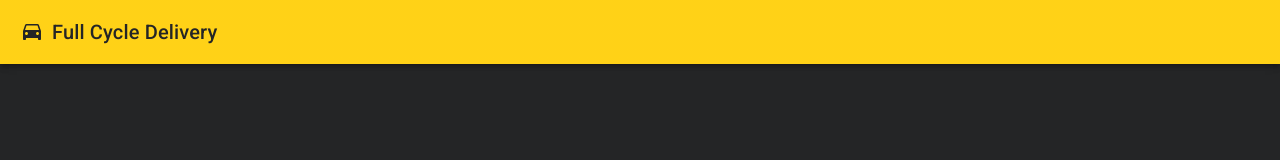
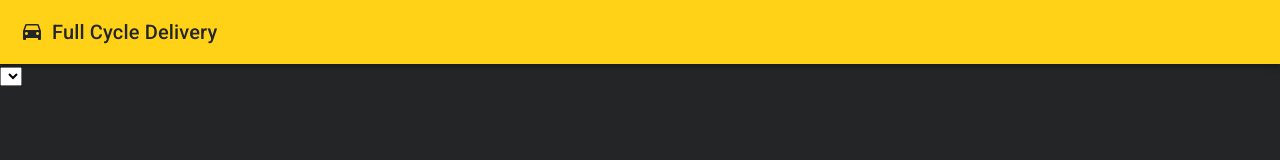
Before and after one commit to ADRIANOANIMUS/vehicle-monitoring, a React (Create React App) app in the folder reactjs/: page / in a window 1280 px wide. Shown: the top 160 px of the page. Built offline with nearby package versions, Linux system fonts and the light colour scheme.

Commit message:
Creating form field

```diff
--- a/reactjs/src/App.tsx
+++ b/reactjs/src/App.tsx
@@ -1,4 +1,4 @@
-import { CssBaseline, Grid, ThemeProvider} from "@mui/material";
+import { CssBaseline, Grid, MenuItem, ThemeProvider} from "@mui/material";
 import { Navbar } from "./components/Navbar";
 import theme from './theme';
 
@@ -8,7 +8,16 @@ function App() {
       <CssBaseline/>
       <Navbar/>
       <Grid container>
-        <Grid item xs={12} sm={3}></Grid>
+        <Grid item xs={12} sm={3}>
+          <form>
+            <select>
+              <MenuItem value="">
+                <em>Select one route</em>
+
+              </MenuItem>
+            </select>
+          </form>
+        </Grid>
         <Grid item xs={12} sm={9}></Grid>
       </Grid>
     </ThemeProvider>
```
